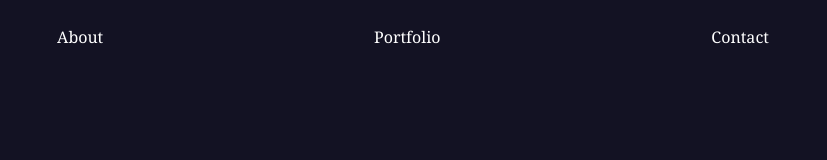
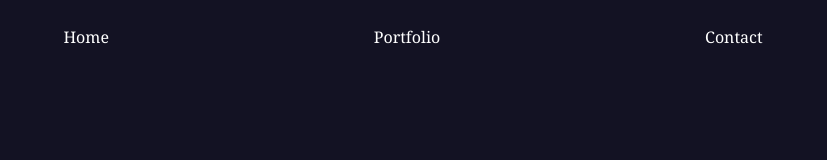
Before and after one commit to dawnteigh/dawnteigh.github.io, a React (Create React App) app in the folder client/: page / in a window 1280 px wide. Shown: the top 160 px of the page, without its empty margins (227-1054 px from the left). Built offline with nearby package versions, Linux system fonts and the light colour scheme.

Commit message:
utilize NavLinks in Nav

```diff
--- a/client/src/components/Nav.js
+++ b/client/src/components/Nav.js
@@ -1,11 +1,33 @@
 import React from 'react'
+import { NavLink } from 'react-router-dom'
 
 const Nav = () => {
   return (
     <nav id="navbar">
-      <a class="nav-link" href="#welcome-section">About</a>
-      <a class="nav-link" href="#projects">Portfolio</a>
-      <a class="nav-link" href="#contact">Contact</a>
+      <NavLink
+        to="/"
+        className={({ isActive, isPending }) =>
+          isPending ? "pending" : isActive ? "active" : ""
+        }
+      >
+        Home
+      </NavLink>
+      <NavLink
+        to="/portfolio"
+        className={({ isActive, isPending }) =>
+          isPending ? "pending" : isActive ? "active" : ""
+        }
+      >
+        Portfolio
+      </NavLink>
+      <NavLink
+        to="/contact"
+        className={({ isActive, isPending }) =>
+          isPending ? "pending" : isActive ? "active" : ""
+        }
+      >
+        Contact
+      </NavLink>
     </nav>
   )
 }
```
